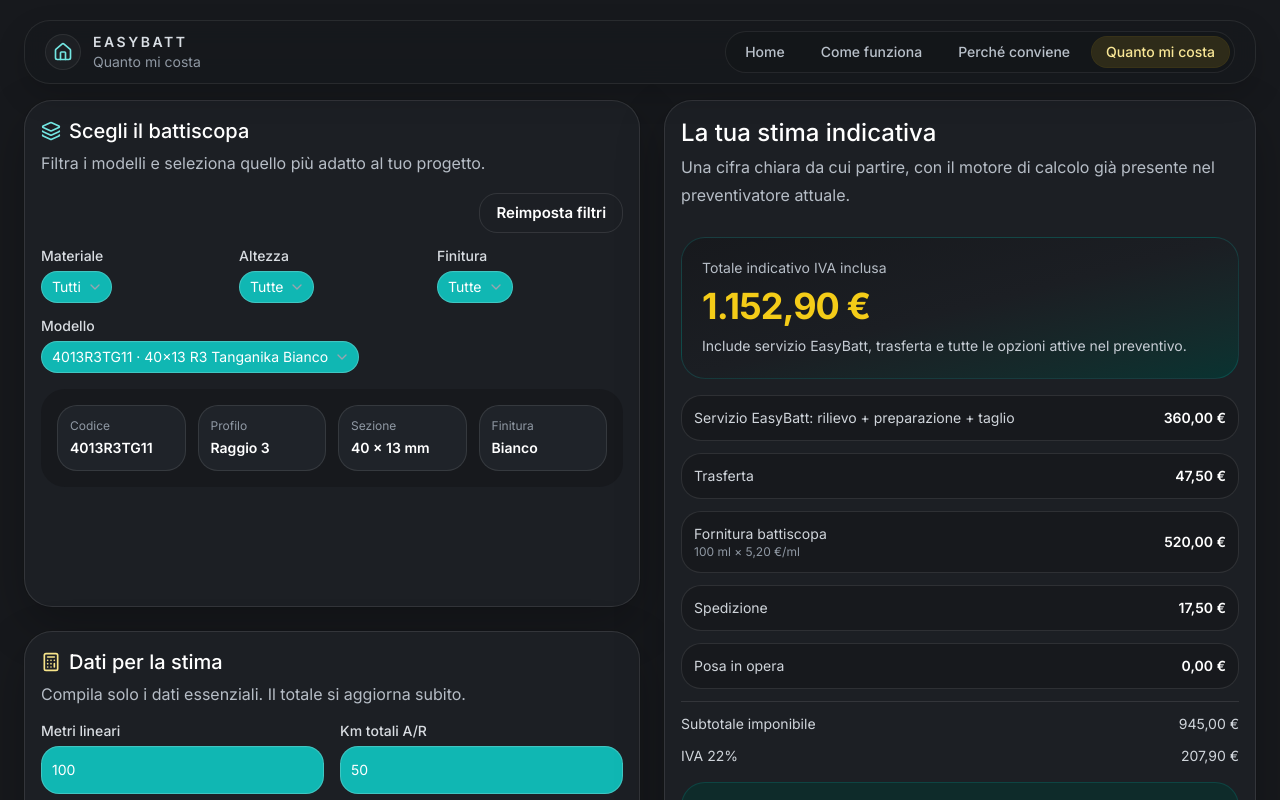
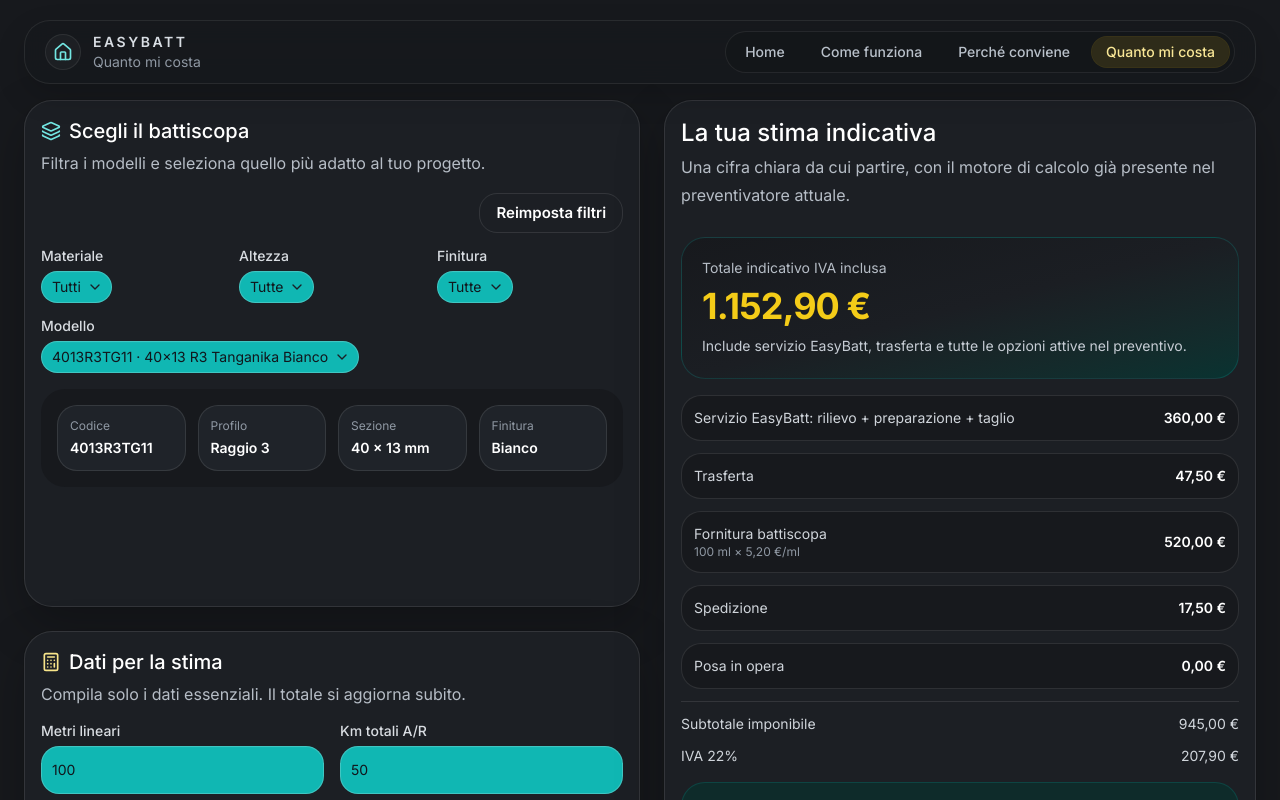
Before and after one commit to FalegnameriaSpini/easybatt-webapp, a Next.js app: page /quanto-mi-costa in a window 1280 px wide. Shown: the top 800 px of the page. Built offline with nearby package versions, Linux system fonts and the light colour scheme.

Commit message:
Easybatt_app_v5

```diff
--- a/app/quanto-mi-costa/page.js
+++ b/app/quanto-mi-costa/page.js
@@ -69,19 +69,19 @@ function unique(array) {
 }
 
 const fieldClassName =
-  "h-12 rounded-2xl !border !border-white/20 !bg-[#10B7B3] !text-white " +
+  "h-12 rounded-2xl !border !border-white/20 !bg-[#10B7B3] !text-[#11161C] " +
   "shadow-[inset_0_1px_0_rgba(255,255,255,0.02)] transition-all duration-200 " +
   "hover:!border-[#10B7B3]/45 hover:!bg-[#0A8B87] " +
   "focus-visible:!border-[#10B7B3] focus-visible:!bg-[#0A8B87] focus-visible:!ring-2 focus-visible:!ring-[#10B7B3]/25 focus-visible:!outline-none " +
   "data-[state=open]:!border-[#10B7B3] data-[state=open]:!bg-[#0A8B87] data-[state=open]:!ring-2 data-[state=open]:!ring-[#10B7B3]/25 " +
-  "[&_svg]:text-[#9AA4AF] hover:[&_svg]:text-[#C7F3F1] data-[state=open]:[&_svg]:text-[#72E6E2]";
+  "[&_svg]:text-[#1A1F26] hover:[&_svg]:text-[#11161C] data-[state=open]:[&_svg]:text-[#11161C]";
 
 const inputClassName =
-  "h-12 rounded-2xl !border !border-white/20 !bg-[#10B7B3] !text-white " +
+  "h-12 rounded-2xl !border !border-white/20 !bg-[#10B7B3] !text-[#11161C] " +
   "shadow-[inset_0_1px_0_rgba(255,255,255,0.02)] transition-all duration-200 " +
   "hover:!border-[#10B7B3]/45 hover:!bg-[#0A8B87] " +
   "focus-visible:!border-[#10B7B3] focus-visible:!bg-[#0A8B87] focus-visible:!ring-2 focus-visible:!ring-[#10B7B3]/25 focus-visible:!outline-none " +
-  "placeholder:!text-[#95A0AB]";
+  "placeholder:!text-[#3A4147]";
 
 const selectContentClassName =
   "rounded-2xl !border !border-white/10 !bg-[#11161C] !text-white shadow-[0_18px_40px_rgba(0,0,0,0.28)]";
```
